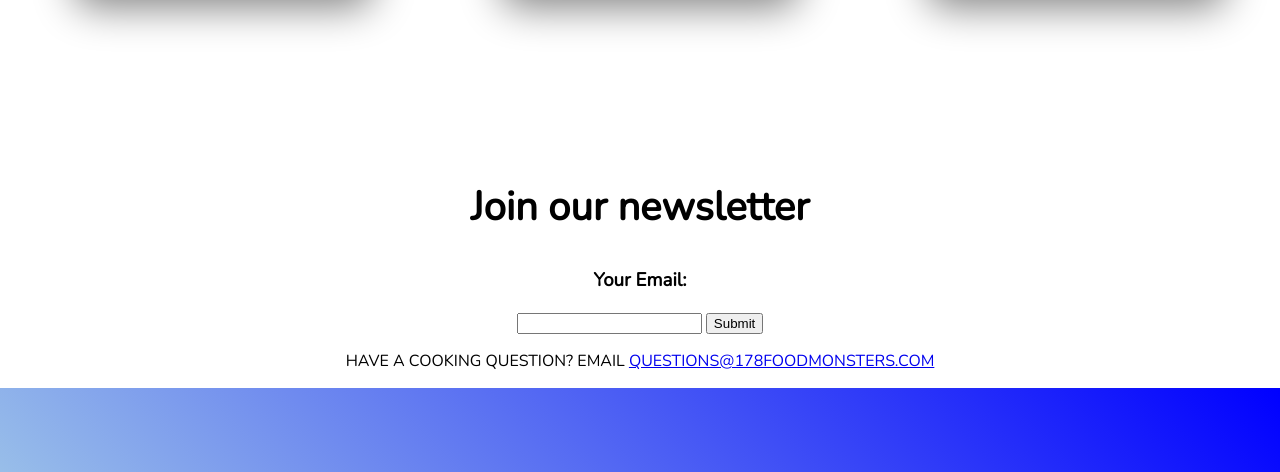
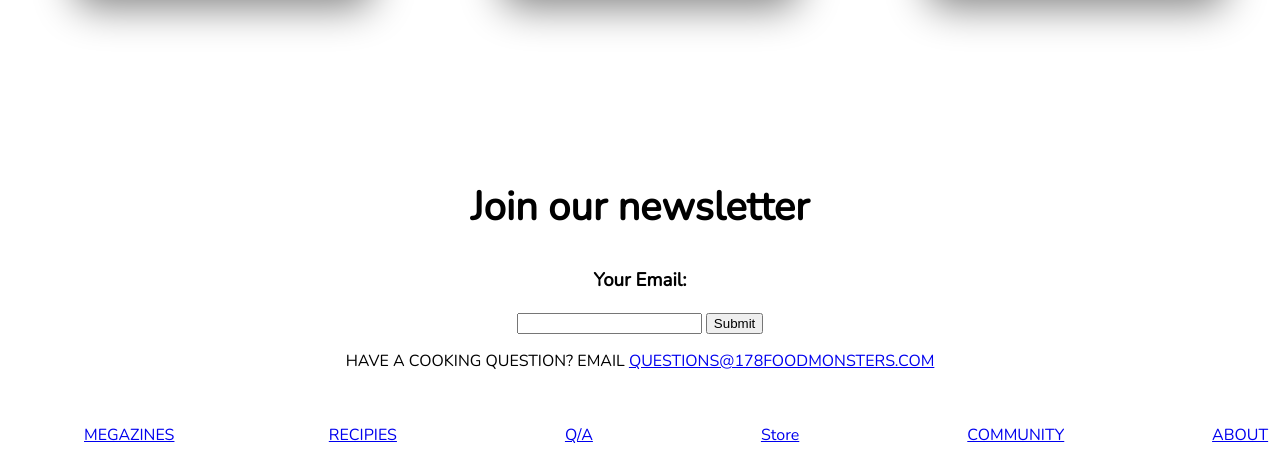
Before and after one commit to Swagata-Roy/Personal-Website, a plain HTML site: page index.html in a window 1280 px wide. Shown: the part 2125-2597 px from the top of the page. Drawn offline with nearby package versions, Linux system fonts and the light colour scheme.

Commit message:
Latest Update

```diff
--- a/Style.css
+++ b/Style.css
@@ -79,3 +79,11 @@ footerBG {
 #form {
     text-align: center;
 }
+.Apendics {
+    width: 6%;
+    padding: 20px;
+    margin-right: 5%;
+    margin-left: 5%;
+    border: 10px round white;
+    border-radius: 10px;
+}
--- a/index.html
+++ b/index.html
@@ -40,20 +40,20 @@
         <section class="Recipies">
 
             <div class="columns">
-                <img class="image" src="images/Vegetable Salad.jpg" alt="Vegetable Salad" style="width: 100%;">
+                <img src="images/Vegetable Salad.jpg" alt="Vegetable Salad" style="width: 100%;">
                 <h2>Vegetable Salad</h2>
                 <P>Vegetable Salad is healthy and our secret sauce makes it even more delecious.</P>
 
             </div>
             <div class="columns">
-                <img class="image" src="images/Pastry and Boiled Egg.jpg" alt="Vegetable Sandwich.jpg" style="width: 100%;">
+                <img src="images/Pastry and Boiled Egg.jpg" alt="Vegetable Sandwich.jpg" style="width: 100%;">
                 <h2>Pastry and Boiled Egg</h2>
                 <p>Pastry and Boiled Egg are simply delicious.</p>
 
             </div>
 
             <div class="columns">
-                <img class="image" src="images/Vegetable Sandwich.jpg" alt="Vegetable Sandwich.jpg, Beans" style="width: 100%;">
+                <img src="images/Vegetable Sandwich.jpg" alt="Vegetable Sandwich.jpg, Beans" style="width: 100%;">
                 <h2>Vegetable Sandwich</h2>
                 <P>There is no need saying how healthy and benificial Vegetable Sandwich is for our health.</P>
             </div>
@@ -67,8 +67,14 @@
             </form>
             <p>HAVE A COOKING QUESTION? EMAIL <a target="_blank" href="https://accounts.google.com/ServiceLogin?service=mail">QUESTIONS@178FOODMONSTERS.COM</a></p>
         </div>
-
-
+        <aside class="Recipies">
+            <p class="Apendics"><a target="_blank" href="https://github.com/Swagata-Roy">MEGAZINES </a></p>
+            <p class="Apendics"><a target="_blank" href="https://github.com/Swagata-Roy">RECIPIES</a></p>
+            <p class="Apendics"><a target="_blank" href="https://github.com/Swagata-Roy">Q/A</a></p>
+            <p class="Apendics"><a target="_blank" href="https://github.com/Swagata-Roy">Store</a></p>
+            <p class="Apendics"><a target="_blank" href="https://github.com/Swagata-Roy">COMMUNITY</a></p>
+            <p class="Apendics"><a target="_blank" href="https://github.com/Swagata-Roy">ABOUT</a></p>
+        </aside>
         <div class="footer">
             <h1><span class="footerlogo"><span id="Food">Food </span>Monsters</span></h1>
             <p><span class="footerlogo">© Food Monsters 2021, all rights reserved.</span></p>
```
